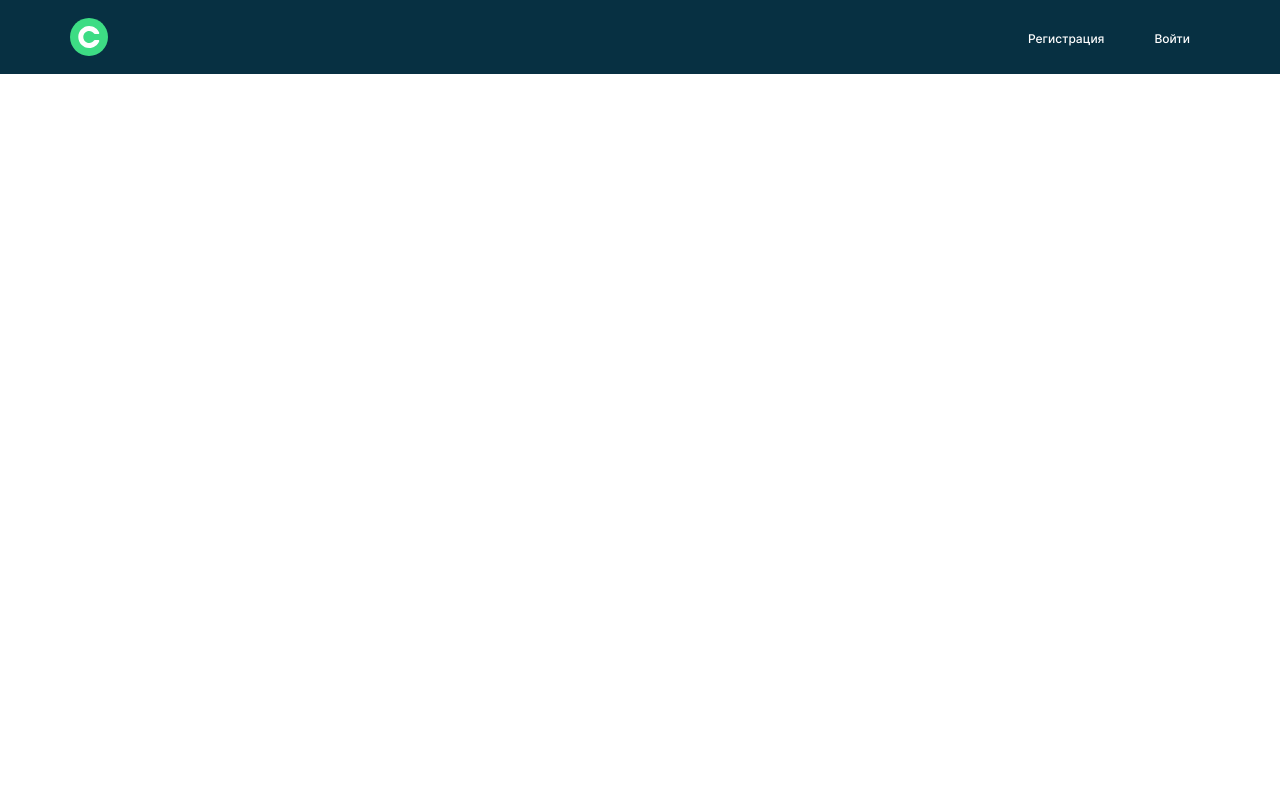
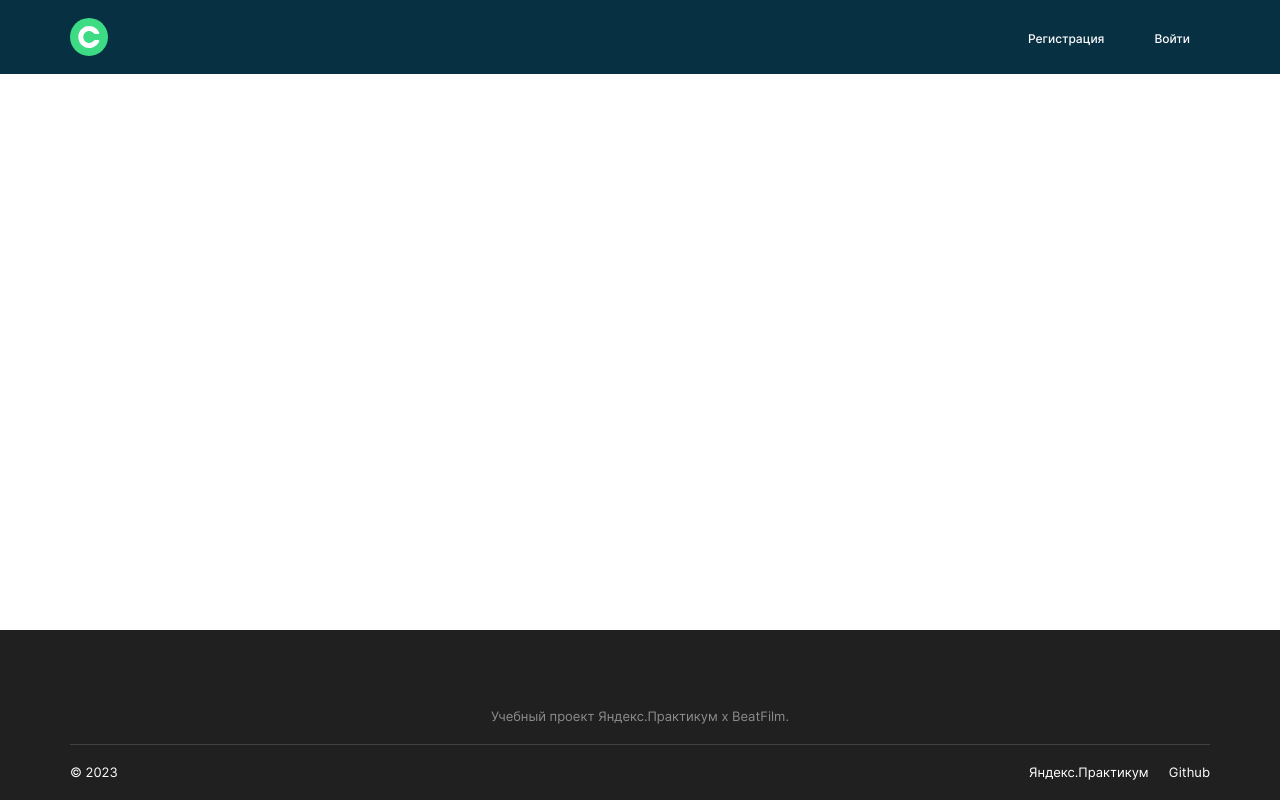
Before and after one commit to dv-loginov/movies-explorer-frontend, a React (Create React App) app: page / in a window 1280 px wide. Built offline with nearby package versions, Linux system fonts and the light colour scheme.

Commit message:
feat: add Footer

```diff
--- a/src/components/App/App.css
+++ b/src/components/App/App.css
@@ -1,4 +1,9 @@
 .app {
   font-family: 'Inter', Arial, sans-serif;
   color: #FFF;
+  display: flex;
+  flex-direction: column;
+  justify-content: space-between;
+  min-height: 100vh;
+  min-width: 320px;
 }
--- a/src/components/Footer/Footer.css
+++ b/src/components/Footer/Footer.css
@@ -0,0 +1,95 @@
+.footer {
+  flex: 0 0 auto;
+  background-color: #202020;
+  padding-top: 79px;
+  display: flex;
+  justify-content: center;
+}
+
+.footer__container {
+  max-width: 1140px;
+  min-width: 320px;
+  width: 100%;
+  font-size: 13px;
+  font-weight: 400;
+}
+
+.footer__title {
+  margin: 0;
+  text-align: center;
+  color: #8B8B8B;
+  font-size: 13px;
+  font-weight: 400;
+  padding-bottom: 20px;
+  border-bottom: solid #424242 1px;
+}
+
+.footer__subtitle {
+  width: 100%;
+  display: flex;
+  justify-content: space-between;
+  margin-top: 20px;
+  padding-bottom: 20px;
+}
+
+.footer__copyright {
+
+}
+
+.footer__nav {
+}
+
+.footer__link {
+  text-decoration: none;
+  color: #FFF;
+  margin-left: 20px;
+  transition: opacity ease-in-out 250ms;
+}
+
+.footer__link:hover {
+  opacity: .7;
+}
+
+@media screen and (max-width: 1139px) {
+  .footer__container {
+    padding: 0 30px;
+  }
+}
+
+@media screen and (max-width: 379px) {
+  .footer__container {
+    padding: 0;
+    font-size: 12px;
+  }
+
+  .footer__title {
+    font-size: 12px;
+    max-width: 300px;
+    margin: 0 auto;
+  }
+
+  .footer__subtitle {
+    display: flex;
+    flex-direction: column;
+    align-items: center;
+    order: 1;
+    margin-top: 18px;
+  }
+
+  .footer__copyright {
+    color: #8B8B8B;
+    order: 2;
+    margin-top: 30px;
+  }
+
+  .footer__nav {
+    display: flex;
+    flex-direction: column;
+    align-items: center;
+  }
+
+  .footer__link {
+    margin-left: 0;
+    margin-top: 12px;
+  }
+}
--- a/src/components/Footer/Footer.js
+++ b/src/components/Footer/Footer.js
@@ -0,0 +1,20 @@
+import './Footer.css';
+
+const Footer = () => {
+  return (
+    <footer className='footer'>
+      <div className="footer__container">
+        <h3 className='footer__title'>Учебный проект Яндекс.Практикум х BeatFilm.</h3>
+        <div className="footer__subtitle">
+          <div className="footer__copyright">&#169; { new Date().getFullYear() }</div>
+          <div className="footer__nav">
+            <a href="https://practicum.yandex.ru" target='_blank' className="footer__link" rel="noreferrer">Яндекс.Практикум</a>
+            <a href="https://github.com/dv-loginov/" target='_blank' className="footer__link" rel="noreferrer">Github</a>
+          </div>
+        </div>
+      </div>
+    </footer>
+  );
+};
+
+export default Footer;
--- a/src/components/Header/Header.css
+++ b/src/components/Header/Header.css
@@ -2,6 +2,7 @@
   width: 100%;
   display: flex;
   justify-content: center;
+  flex: 0 0 auto;
 }
 
 .header__container {
--- a/src/components/Header/Header.js
+++ b/src/components/Header/Header.js
@@ -4,13 +4,13 @@ import NavTab from '../NavTab/NavTab';
 
 const Header = () => {
   return (
-    <div className='header header_landing'>
+    <header className='header header_landing'>
       <div className="header__container">
         <Logo />
         <NavTab />
       </div>
 
-    </div>
+    </header>
   );
 };
 
--- a/src/components/Main/Main.css
+++ b/src/components/Main/Main.css
@@ -1,3 +1,3 @@
 .main {
-
+  flex: 1 0 auto;
 }
--- a/src/components/Main/Main.js
+++ b/src/components/Main/Main.js
@@ -1,12 +1,18 @@
 import './Main.css';
 import Header from '../Header/Header';
+import Footer from '../Footer/Footer';
+
 
 const Main = () => {
   return (
-    <div className='main'>
-      <Header />
-    </div>
-  );
+    <>
+      <Header/>
+      <main className='main'>
+      </main>
+      <Footer />
+    </>
+  )
+    ;
 };
 
 export default Main;
```
